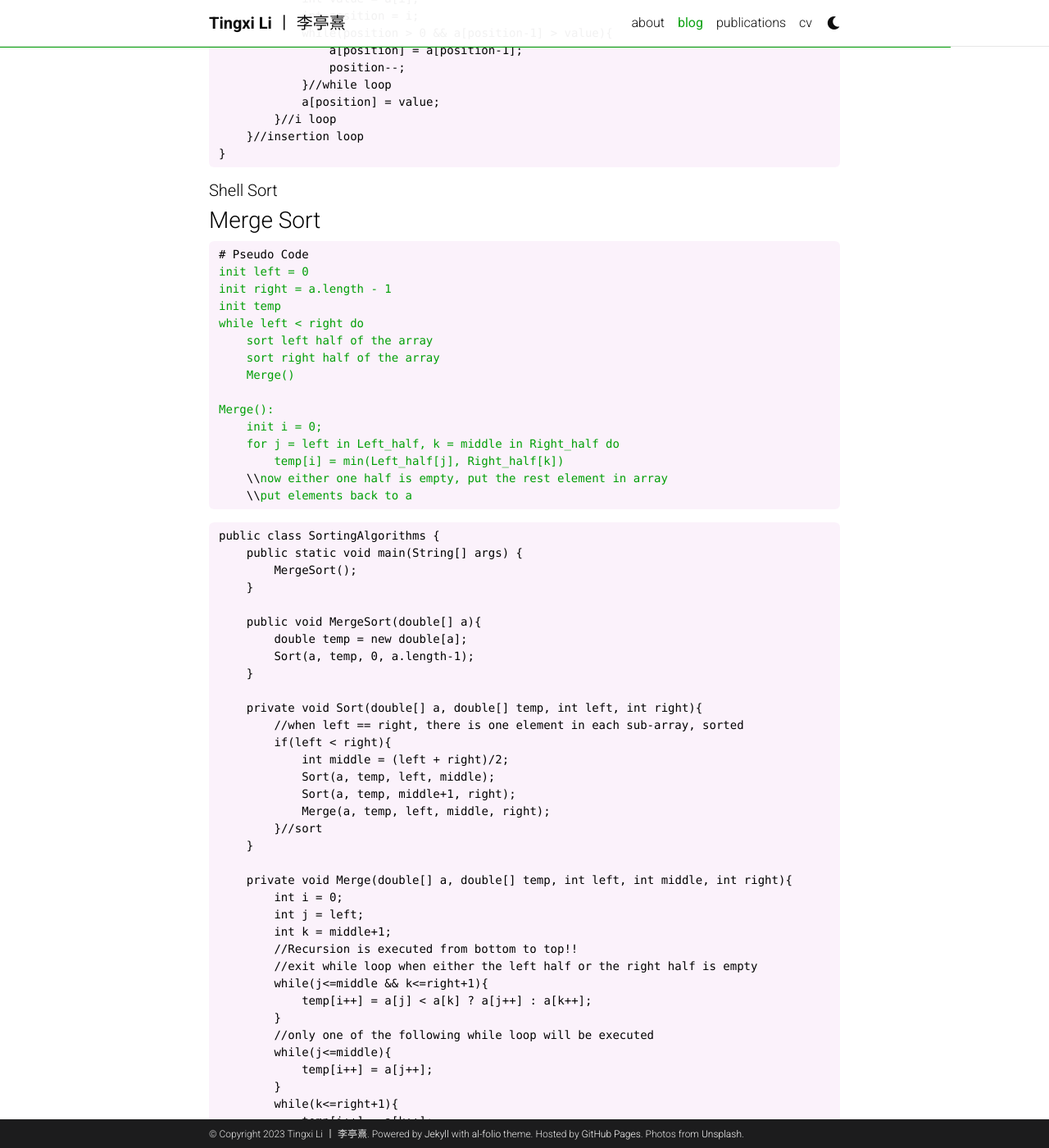
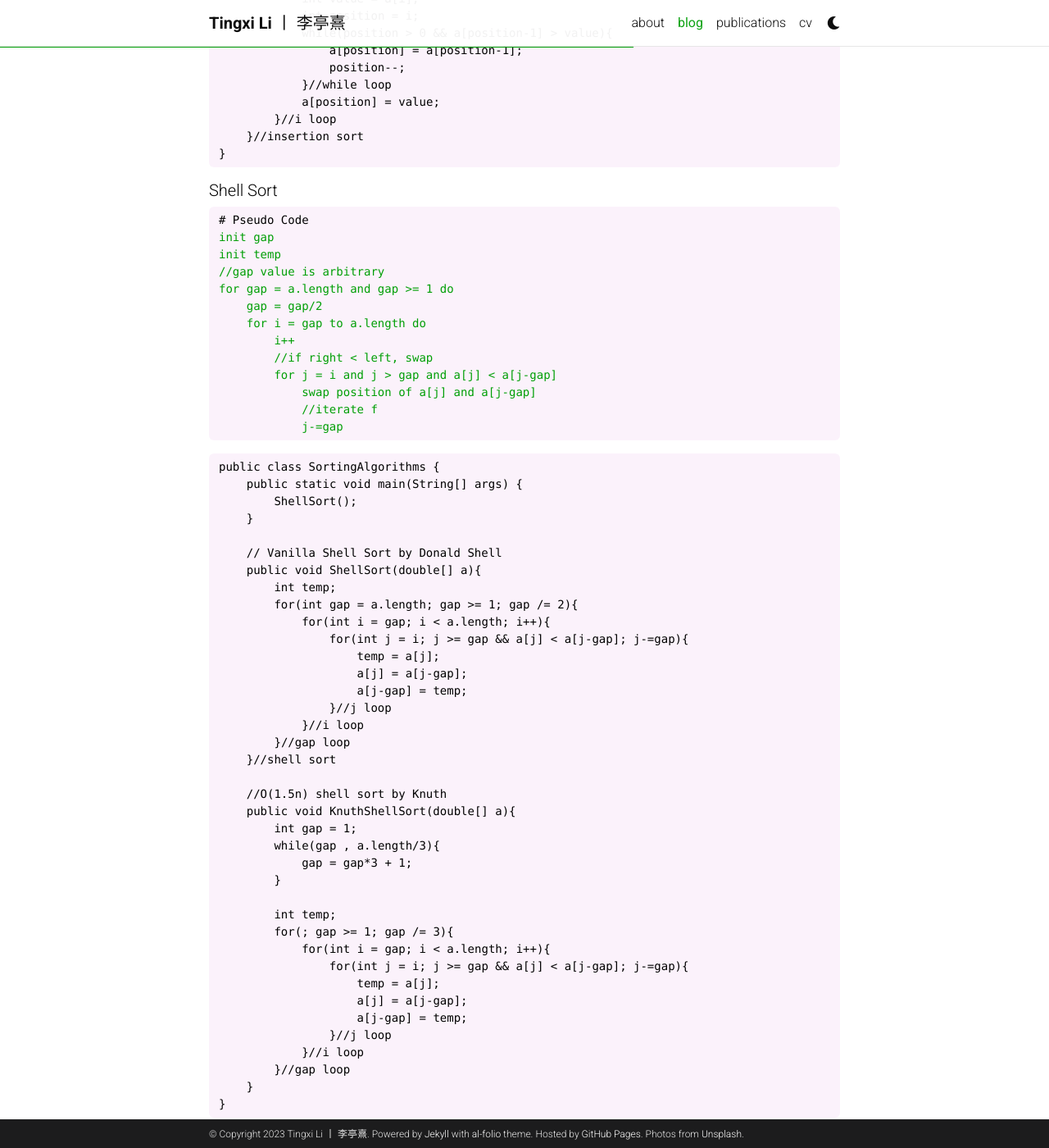
Before and after one commit to tinzzyli/tinzzyli.github.io, a Jekyll site: the page built from _posts/2023-02-27-data-structure_1.md, in a window 1280 px wide and 1400 px high, scrolled down 3512 px. Shown: the whole window at 82% size. Built offline with Jekyll 4.4.1, drawn with Linux system fonts in a browser that asks for light colours; comment, search, counter and statistics services are not loaded; a style sheet for code colours, icons or effects is not loaded; some of the changed text lies outside the part shown.

Commit message:
shell & quick

````diff
--- a/_posts/2023-02-27-data-structure_1.md
+++ b/_posts/2023-02-27-data-structure_1.md
@@ -26,7 +26,7 @@
 |:---:|:---:|:---:|:---:|:---:|:---:|:---:|---|
 |Bubble Sort|$$O(n^2)$$|$$O(n)$$|$$O(n^2)$$|$$O(1)$$|yes|In-place|---|
 |Selection Sort|$$O(n^2)$$|$$O(n^2)$$|$$O(n^2)$$|$$O(1)$$|no|In-place|invariant complexity|
-|Insertion Sort|$$O(n^2)$$|$$O(n)$$|$$O(n^2)$$|$$O(1)$$|yes|In-place|
+|Insertion Sort|$$O(n^2)$$|$$O(n)$$|$$O(n^2)$$|$$O(1)$$|yes|In-place|---|
 |Shell Sort|
 |Merge Sort|$$O(nlog_2n)$$|$$O(nlog_2n)$$|$$O(nlog_2n)$$|$$O(n)$$|yes|Out-place|recursive, quick|
 |Quick Sort|
@@ -42,7 +42,7 @@
     for j = 1 to i do
         //sort element from small to big
         if a[i] > a[i+1]
-            switch position
+            swap position
 ```
 
 ```java
@@ -87,7 +87,7 @@
             min = j+1
     //min is index of the smallest unsorted element
     if min != i
-        switch position of a[i] and a[min]
+        swap position of a[i] and a[min]
 ```
 
 ```java
@@ -107,19 +107,20 @@
                 }
             }//j loop
             if(min != i){
-                //find the smallest unsorted element then switch pos with the first unsorted element
+                //find the smallest unsorted element then swap pos with the first unsorted element
                 temp = a[i]
                 a[i] = a[min]
                 a[min] = temp
             }
         }//i loop
-    }//selection loop
+    }//selection sort
 }
 ```
 
 ### Insertion Sort and Shell Sort
 
 ##### Insertion Sort
+
 ```markdown
 # Pseudo Code
 init value, position = null
@@ -151,11 +152,68 @@
             }//while loop
             a[position] = value;
         }//i loop
-    }//insertion loop
+    }//insertion sort
 }
 ```
 
 ##### Shell Sort
+
+```markdown
+# Pseudo Code
+init gap
+init temp
+//gap value is arbitrary
+for gap = a.length and gap >= 1 do
+    gap = gap/2
+    for i = gap to a.length do
+        i++
+        //if right < left, swap
+        for j = i and j > gap and a[j] < a[j-gap]
+            swap position of a[j] and a[j-gap]
+            //iterate f
+            j-=gap
+```
+
+```java
+public class SortingAlgorithms {
+    public static void main(String[] args) {
+        ShellSort();
+    }
+
+    // Vanilla Shell Sort by Donald Shell
+    public void ShellSort(double[] a){
+        int temp;
+        for(int gap = a.length; gap >= 1; gap /= 2){
+            for(int i = gap; i < a.length; i++){
+                for(int j = i; j >= gap && a[j] < a[j-gap]; j-=gap){
+                    temp = a[j];
+                    a[j] = a[j-gap];
+                    a[j-gap] = temp;
+                }//j loop
+            }//i loop
+        }//gap loop
+    }//shell sort
+
+    //O(1.5n) shell sort by Knuth
+    public void KnuthShellSort(double[] a){
+        int gap = 1;
+        while(gap , a.length/3){
+            gap = gap*3 + 1;
+        }
+
+        int temp;
+        for(; gap >= 1; gap /= 3){
+            for(int i = gap; i < a.length; i++){
+                for(int j = i; j >= gap && a[j] < a[j-gap]; j-=gap){
+                    temp = a[j];
+                    a[j] = a[j-gap];
+                    a[j-gap] = temp;
+                }//j loop
+            }//i loop
+        }//gap loop
+    }
+}
+```
 
 ### Merge Sort
 
@@ -221,7 +279,50 @@
     }//merge
 }
 ```
+
 ### Quick Sort
+
+```markdown
+# Pseudo Code
+for i = 1 to a.length do
+    pivot = a[i]
+```
+
+```java
+public class SortingAlgorithms {
+    public static void main(String[] args) {
+        QuickSort();
+    }
+
+    public void QuickSort(double[] a, left, right){
+        if(left < right){
+            int index = Partition(a, left, right);
+            QuickSort(a, left, index-1);
+            QuickSort(a, index+1, right);
+        }
+    }//quick sort
+
+    public int Partition(double[] a, left, right){
+        int pivot = left;
+        int index = pivot + 1;
+        for(int i = index; i <= right; i++){
+            //ascending
+            if(a[i] < a[pivot]){
+                Swap(a, i, index);
+                index++;
+            }
+        }
+        Swap(a, pivot, index-1);
+        return index-1;
+    }// partition
+
+    public void Swap(double[] a, int idx1, int idx2){
+        int temp = a[idx1];
+        a[idx1] = a[idx2];
+        a[idx2] = temp;
+    }// swap
+}
+```
 
 ### Radix Sort and Count Sort
 
````
